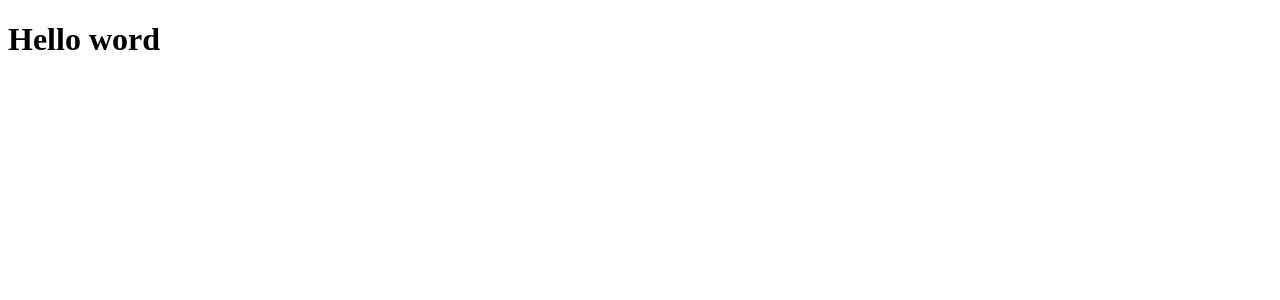
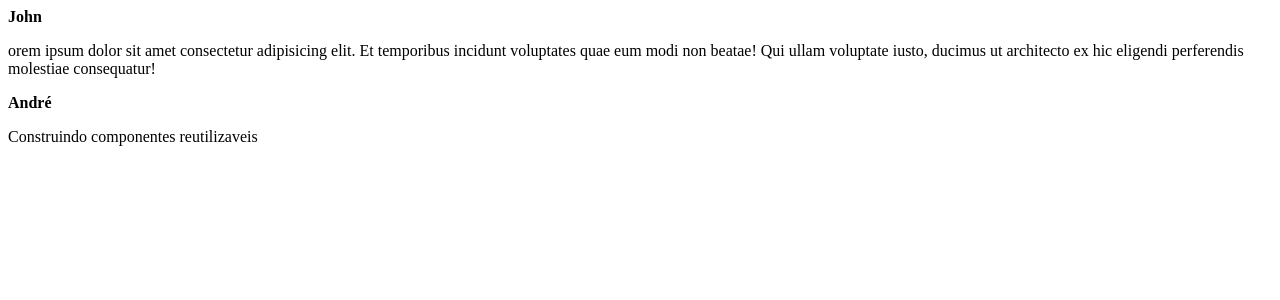
Before and after one commit to alscalaca/Estudo, a React (Vite) app in the folder 01-Fundamentos-Reatcjs/: page / in a window 1280 px wide. Shown: the top 300 px of the page. Built offline with nearby package versions, Linux system fonts and the light colour scheme.

Commit message:
update 1

```diff
--- a/01-Fundamentos-Reatcjs/index.html
+++ b/01-Fundamentos-Reatcjs/index.html
@@ -1,13 +1,16 @@
 <!DOCTYPE html>
 <html lang="en">
+
 <head>
   <meta charset="UTF-8" />
   <link rel="icon" type="image/svg+xml" href="/vite.svg" />
   <meta name="viewport" content="width=device-width, initial-scale=1.0" />
   <title>Vite + React</title>
 </head>
+
 <body>
   <div id="root"></div>
   <script type="module" src="/src/main.jsx"></script>
 </body>
+
 </html>
--- a/01-Fundamentos-Reatcjs/src/App.jsx
+++ b/01-Fundamentos-Reatcjs/src/App.jsx
@@ -1,5 +1,15 @@
-function App() {
-  return <h1>Hello word</h1>;
+import { Post } from "./Post";
+
+export function App() {
+  return (
+    <div>
+      <Post
+        author="John"
+        content="orem ipsum dolor sit amet consectetur adipisicing elit.
+                     Et temporibus incidunt voluptates quae eum modi non beatae! Qui ullam voluptate iusto,
+                    ducimus ut architecto ex hic eligendi perferendis molestiae consequatur!"
+      />
+      <Post author="André" content="Construindo componentes reutilizaveis" />
+    </div>
+  );
 }
-
-export default App;
--- /dev/null
+++ b/01-Fundamentos-Reatcjs/src/Post.jsx
@@ -0,0 +1,9 @@
+export function Post(props) {
+  return (
+  <div>
+    <strong>{props.author}</strong>
+    <p>{props.content}</p>
+  </div>
+  )
+
+}
```
Also changed, not shown: 01-Fundamentos-Reatcjs/src/main.jsx (+5 -6 lines). Lines whose indentation alone changed are shown as unchanged.
